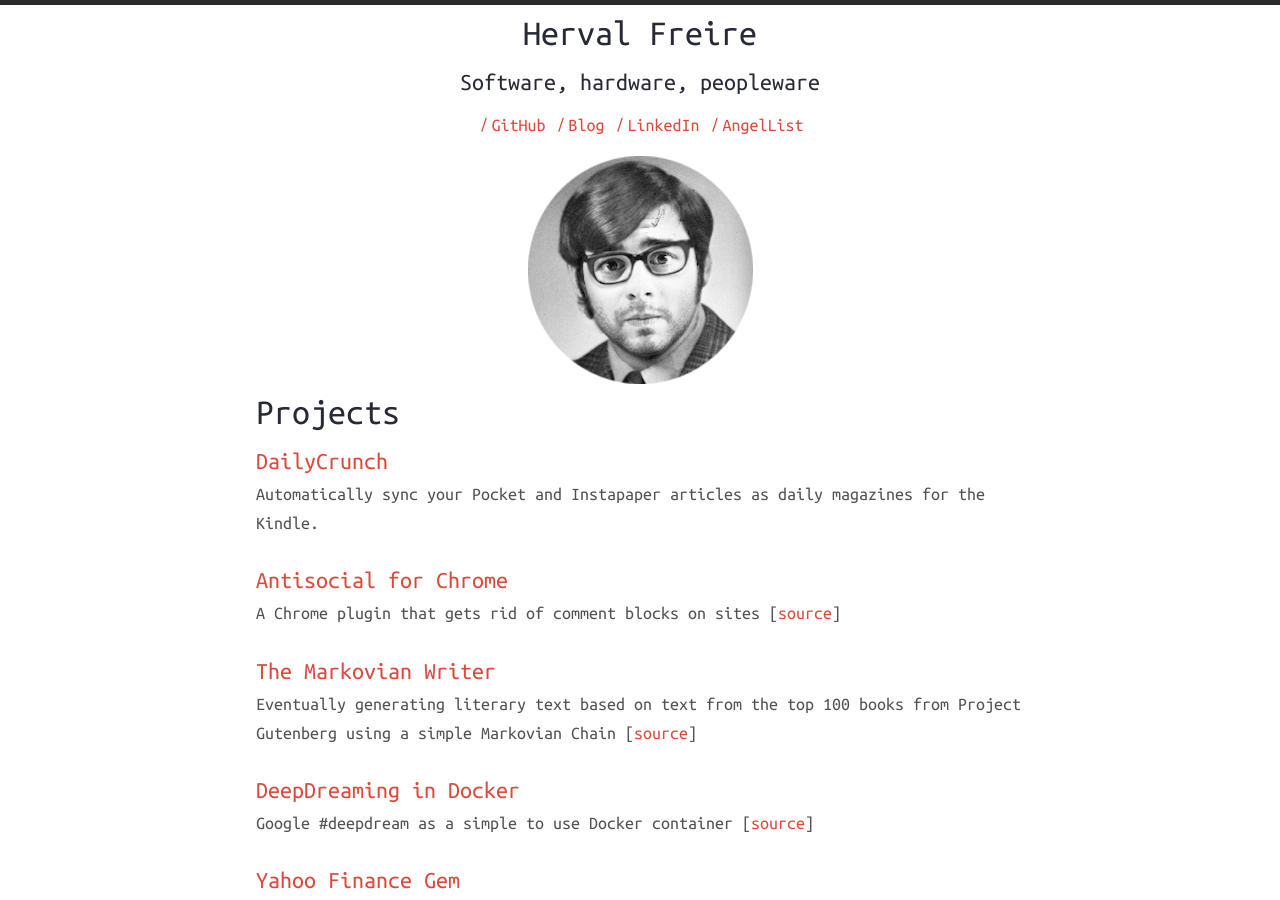
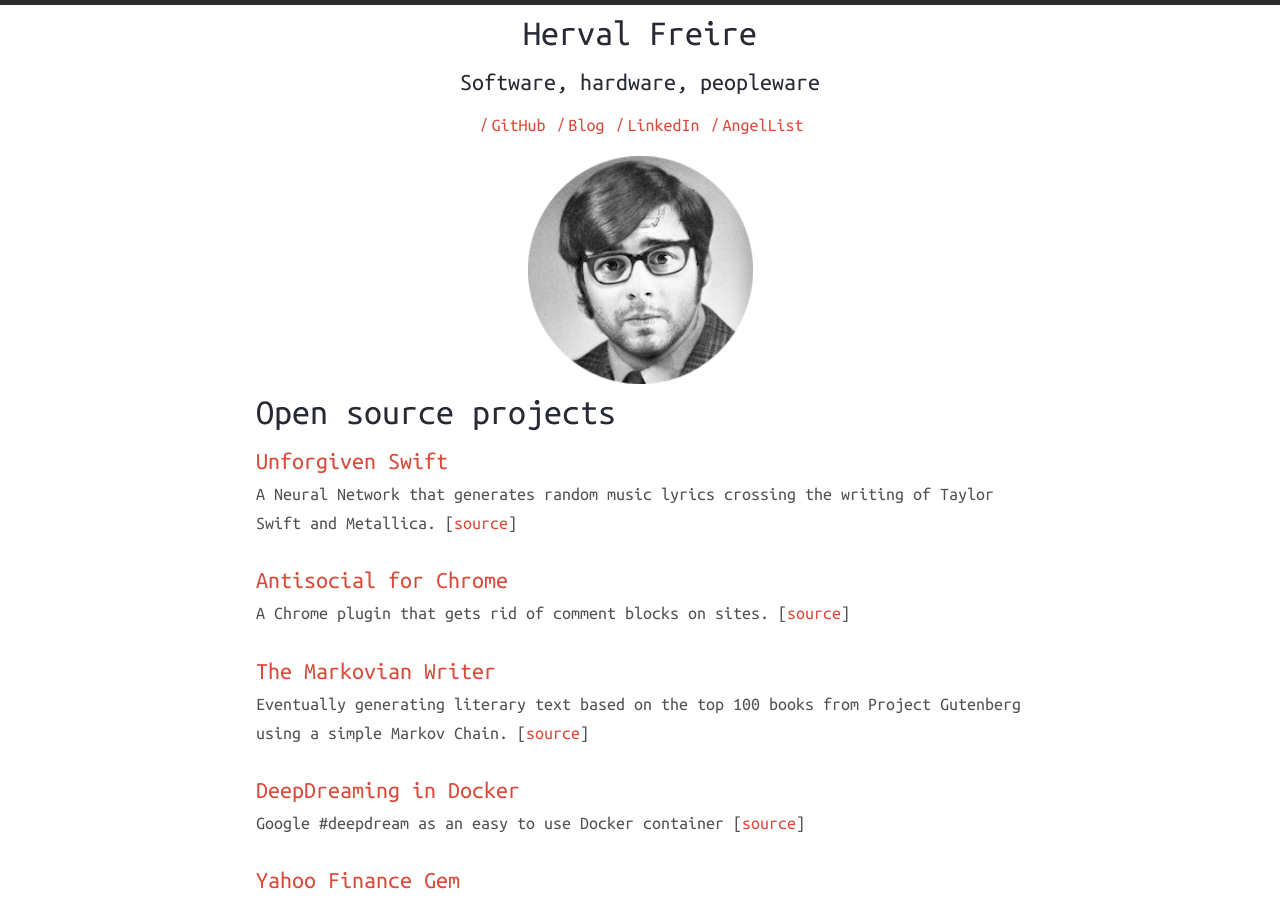
Before and after one commit to herval/herval.github.io, a Jekyll site: the page built from index.md, in a window 1280 px wide and 900 px high. Built offline with Jekyll 4.4.1, drawn with Linux system fonts in a browser that asks for light colours; nearby versions of some CDN libraries; some of the changed text lies outside the part shown.

Commit message:
always a WIP

```diff
--- a/index.md
+++ b/index.md
@@ -2,22 +2,22 @@
 layout: default
 ---
 
-# Projects
+# Open source projects
 
-## [DailyCrunch](http://dailycrunch.mobi/)
-Automatically sync your Pocket and Instapaper articles as daily magazines for the Kindle.
+## [Unforgiven Swift](http://unforgiven-swift.tumblr.com/)
+A Neural Network that generates random music lyrics crossing the writing of Taylor Swift and Metallica. [[source](https://github.com/herval/unforgiven-swift)]
 
 ## [Antisocial for Chrome](https://chrome.google.com/webstore/detail/anti-social-hide-all-the/ngmpaodhbmmkamjlgdajipkanidojngm)
-A Chrome plugin that gets rid of comment blocks on sites [[source](https://github.com/herval/antisocial-chrome)]
+A Chrome plugin that gets rid of comment blocks on sites. [[source](https://github.com/herval/antisocial-chrome)]
 
 ## [The Markovian Writer](https://twitter.com/markovian_lit)
-Eventually generating literary text based on text from the top 100 books from Project Gutenberg using a simple Markovian Chain [[source](https://github.com/herval/markovian_literature)]
+Eventually generating literary text based on the top 100 books from Project Gutenberg using a simple Markov Chain. [[source](https://github.com/herval/markovian_literature)]
 
 ## [DeepDreaming in Docker](https://registry.hub.docker.com/u/herval/deepdream/)
-Google #deepdream as a simple to use Docker container [[source](https://github.com/herval/deepdream-docker)]
+Google #deepdream as an easy to use Docker container [[source](https://github.com/herval/deepdream-docker)]
 
 ## [Yahoo Finance Gem](https://github.com/herval/yahoo-finance)
-A dead simple wrapper for yahoo finance quotes end-point used by a lot of people
+A dead simple wrapper for Yahoo Finance quotes end-point used by a lot of people
 
 ## [Campline](https://github.com/herval/campline)
 A tiny Campfire client for the command line
```
Also changed, not shown: other parts of index.md (+6 -0 lines).
